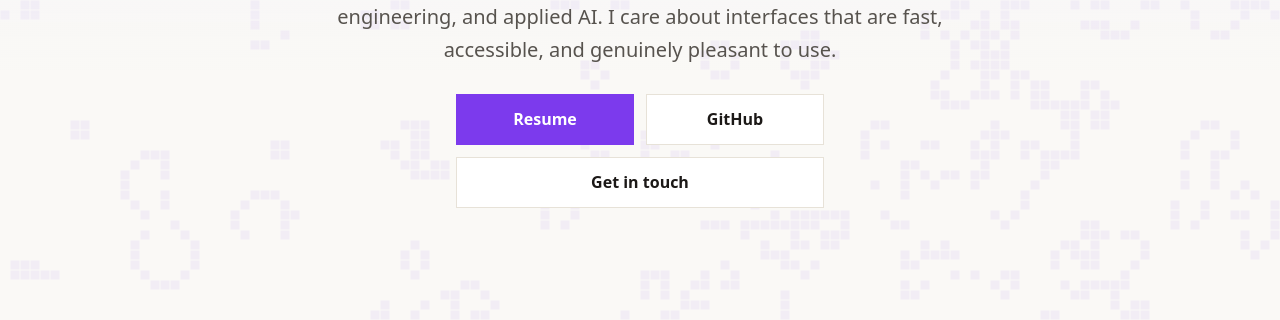
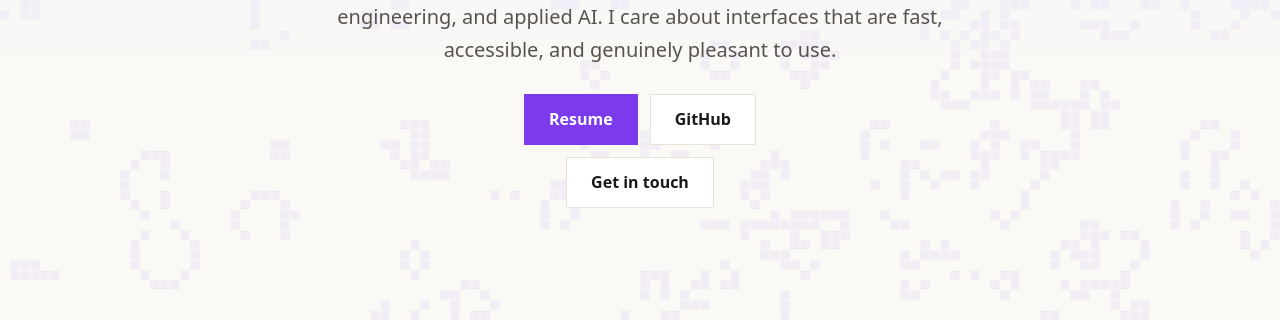
Before and after one commit to SydBal/sydbal.github.io, a plain HTML site: page index.html in a window 1280 px wide. Shown: the part 480-800 px from the top of the page. Drawn offline with Linux system fonts and the light colour scheme.

Commit message:
Update styles.css — personal site rebuild

```diff
--- a/styles.css
+++ b/styles.css
@@ -232,10 +232,8 @@ main, .site-footer { position: relative; z-index: 1; }
 .hero-lede { font-size: 1.25rem; color: var(--muted); max-width: 38rem; margin: 0 auto 1.75rem; }
 
 .hero-cta { display: flex; gap: 0.75rem; justify-content: center; flex-wrap: wrap; }
-.hero-actions { display: flex; flex-direction: column; gap: 0.75rem; align-items: stretch; max-width: 23rem; margin-left: auto; margin-right: auto; }
-.hero-actions-row { display: flex; gap: 0.75rem; }
-.hero-actions-row .btn { flex: 1 1 0; text-align: center; }
-.hero-actions > .btn { text-align: center; }
+.hero-actions { display: flex; flex-direction: column; gap: 0.75rem; align-items: center; }
+.hero-actions-row { display: flex; gap: 0.75rem; justify-content: center; flex-wrap: wrap; }
 
 .btn {
   display: inline-block;
```
